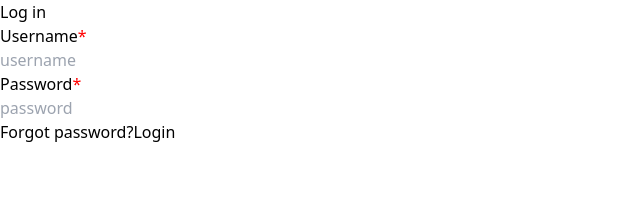
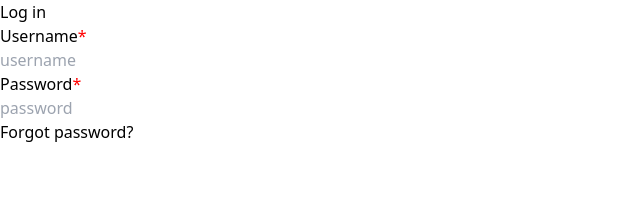
Before and after one commit to nawazish-github/bau, a React (Vite) app in the folder login/: page / in a window 1280 px wide. Shown: the top 210 px of the page, without its empty margins (0-640 px from the left). Built offline with nearby package versions, Linux system fonts and the light colour scheme.

Commit message:
changes size and colur

```diff
--- a/login/src/components/loginComponents/Button/Button.jsx
+++ b/login/src/components/loginComponents/Button/Button.jsx
@@ -1,17 +1,15 @@
 import React from "react";
 
-function Button({ type, btnname, isDisabled }) {
+function Button({ type, label, isDisabled, className, service, onClick }) {
   return (
     <button
-      className={`border border-gray-300 rounded-lg p-2 font-bold mt-6 ${
-        isDisabled
-          ? "bg-gray-200 text-gray-500 cursor-not-allowed"
-          : "bg-blue-500 text-white hover:bg-blue-600 cursor-pointer"
-      } `}
       type={type}
       disabled={isDisabled}
+      className={className}
+      service={service}
+      onClick={onClick}
     >
-      {btnname}
+      {label}
     </button>
   );
 }
```
